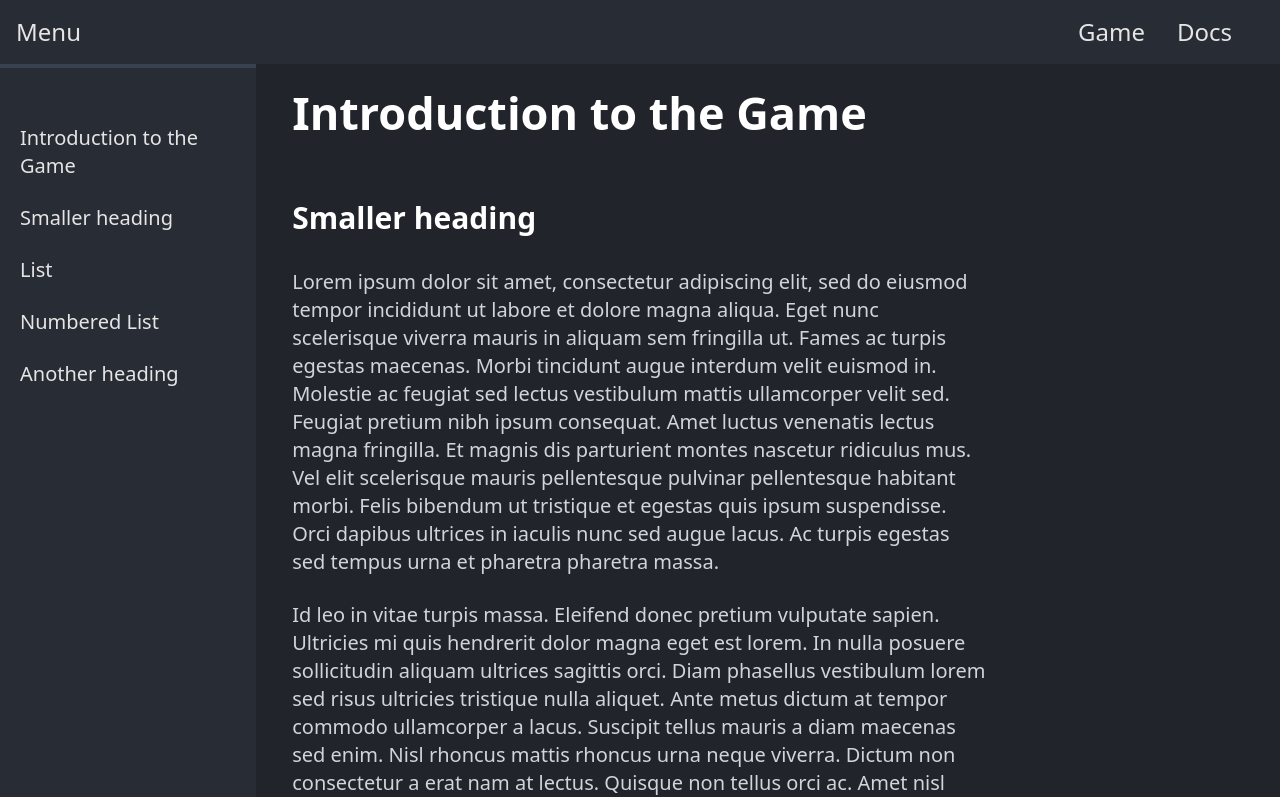
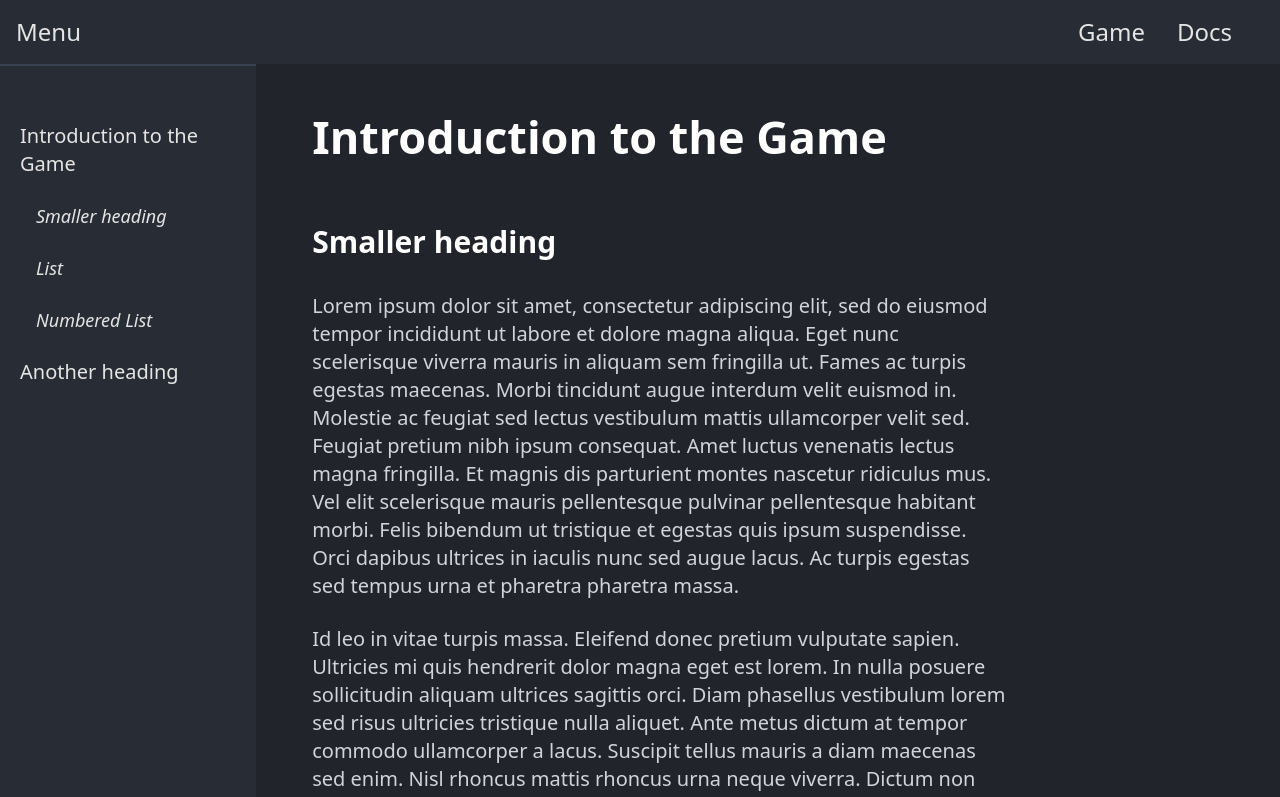
Before and after one commit to FilipsP/cyber_conflict, a React (Vite) app: page /docs in a window 1280 px wide. Shown: the top 797 px of the page. Built offline with nearby package versions, Linux system fonts and the light colour scheme.

Commit message:
Fix text container and sidebar

```diff
--- a/src/components/Navbar.jsx
+++ b/src/components/Navbar.jsx
@@ -5,7 +5,7 @@ function Navbar() {
     <nav className="fixed w-full top-0 text-2xl bg-dark-bg">
       <div className="h-16 flex justify-between items-center mx-4">
         <div>Menu</div>
-        <ul className="md:flex md-justify-end md-border-0 md:mr-8 md:space-x-8">
+        <ul className="flex justify-end mr-2 md:mr-8 space-x-2 md:space-x-8">
           <Link to="/" className="transition duration-100 ease-out">
             Game
           </Link>
--- a/src/components/Sidebar.jsx
+++ b/src/components/Sidebar.jsx
@@ -9,14 +9,14 @@ function Sidebar({ headings }) {
     event.preventDefault()
     const element = document.getElementById(headingId)
     if (element) {
-      element.scrollIntoView({ block: "center" })
+      element.scrollIntoView({ block: "center", behavior: "smooth" })
     }
   }
 
   return (
     <div>
       <button
-        className="m-2 p-1 hover:bg-gray-600 rounded md:hidden"
+        className="m-2 p-1 hover:bg-gray-600 rounded md:hidden fixed"
         onClick={() => setIsSidebarOpen(!isSidebarOpen)}
       >
         <BiMenuAltLeft className="text-4xl" />
@@ -24,7 +24,7 @@ function Sidebar({ headings }) {
       <aside
         className={` transition-all duration-500 ease-in-out transform md:translate-x-0 ${
           isSidebarOpen ? "translate-x-0" : "-translate-x-full"
-        } fixed mt-16 top-0 left-0 bg-dark-bg w-64 h-screen border-t-4 border-t-gray-700`}
+        } fixed mt-16 top-0 left-0 bg-dark-bg w-64 h-screen border-t-2 border-t-gray-700`}
       >
         <button
           className="absolute top-0 right-0 p-0.5 m-2 md:hidden hover:bg-gray-600 rounded"
@@ -38,7 +38,11 @@ function Sidebar({ headings }) {
               <li key={index}>
                 <a
                   href={`#${heading.id}`}
-                  className="flex items-center rounded-lg hover:bg-gray-700 group p-2"
+                  className={`flex items-center rounded-lg hover:bg-gray-700 group p-2" ${
+                    heading.level === 1
+                      ? "flex items-center rounded-lg hover:bg-gray-700 group p-2"
+                      : "flex items-center rounded-lg hover:bg-gray-700 group p-2 ml-4 text-lg font-normal italic"
+                  }`}
                   onClick={(event) => handleClick(event, heading.id)}
                 >
                   {heading.text}
--- a/src/pages/DocsPage.jsx
+++ b/src/pages/DocsPage.jsx
@@ -4,17 +4,21 @@ import Markdown from "react-markdown"
 import rehypeRaw from "rehype-raw"
 
 function extractHeadings(markdownContent) {
-  const regex = /^#+\s*(.*?)\s*$/gm
+  //const regex = /^#+\s*(.*?)\s*$/gm
+  const regex = /(#{1,4})\s(.+)/g
   let match
   const headings = []
 
   while ((match = regex.exec(markdownContent)) !== null) {
+    /*
     const headingText = match[1]
     const id = headingText.toLowerCase().replace(/[^a-z0-9]+/g, "-")
     headings.push({ id, text: headingText })
-    //const level = match[0].split(" ")[0].length
-    //const text = match[1].trim()
-    //headings.push({ level, text })
+    */
+    const level = match[1].length
+    const text = match[2]
+    const id = text.toLowerCase().replace(/\s+/g, "-")
+    headings.push({ level, text, id })
   }
 
   return headings
@@ -34,8 +38,13 @@ function DocsPage() {
         const extractedHeadings = extractHeadings(text)
         let newText = text
         headings.forEach((heading) => {
+          /*
           newText = newText.replace(
             heading.text,
+            `<a id="${heading.id}">${heading.text}</a>`
+            */
+          newText = newText.replace(
+            new RegExp(`(${"#".repeat(heading.level)})\\s${heading.text}`),
             `<a id="${heading.id}">${heading.text}</a>`
           )
         })
@@ -47,7 +56,7 @@ function DocsPage() {
   return (
     <div>
       <Sidebar headings={headings} />
-      <div className="container-md mx-auto flex justify-center ">
+      <div className="container-md mx-auto flex justify-center pt-6 md:ml-64 xl:ml-10">
         <div className="p-6 prose prose-invert text-xl">
           <Markdown rehypePlugins={[rehypeRaw]}>{markdownContent}</Markdown>
         </div>
```
